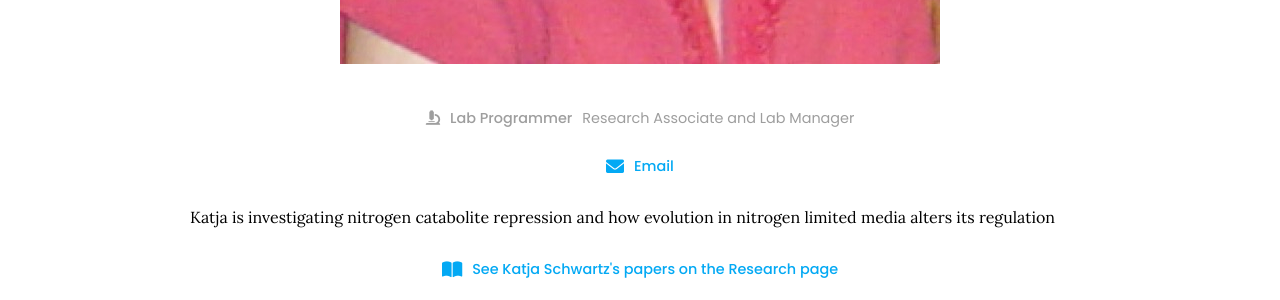
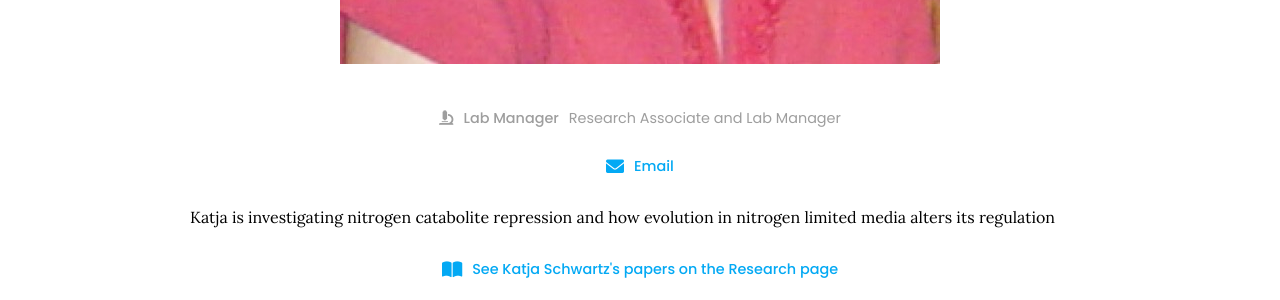
Before and after one commit to gsherloc/sherlock_lab, a Jekyll site: the page built from _members/katja-schwartz.md, in a window 1280 px wide. Shown: the part 885-1185 px from the top of the page. Built offline with Jekyll 4.4.1, drawn with Linux system fonts in a browser that asks for light colours.

Commit message:
Update roles.yaml

```diff
--- a/_data/roles.yaml
+++ b/_data/roles.yaml
@@ -16,7 +16,7 @@ undergrad:
 
 manager:
   icon: fas fa-microscope
-  text: Lab Programmer
+  text: Lab Manager
 
 programmer:
   icon: fas fa-code
```
